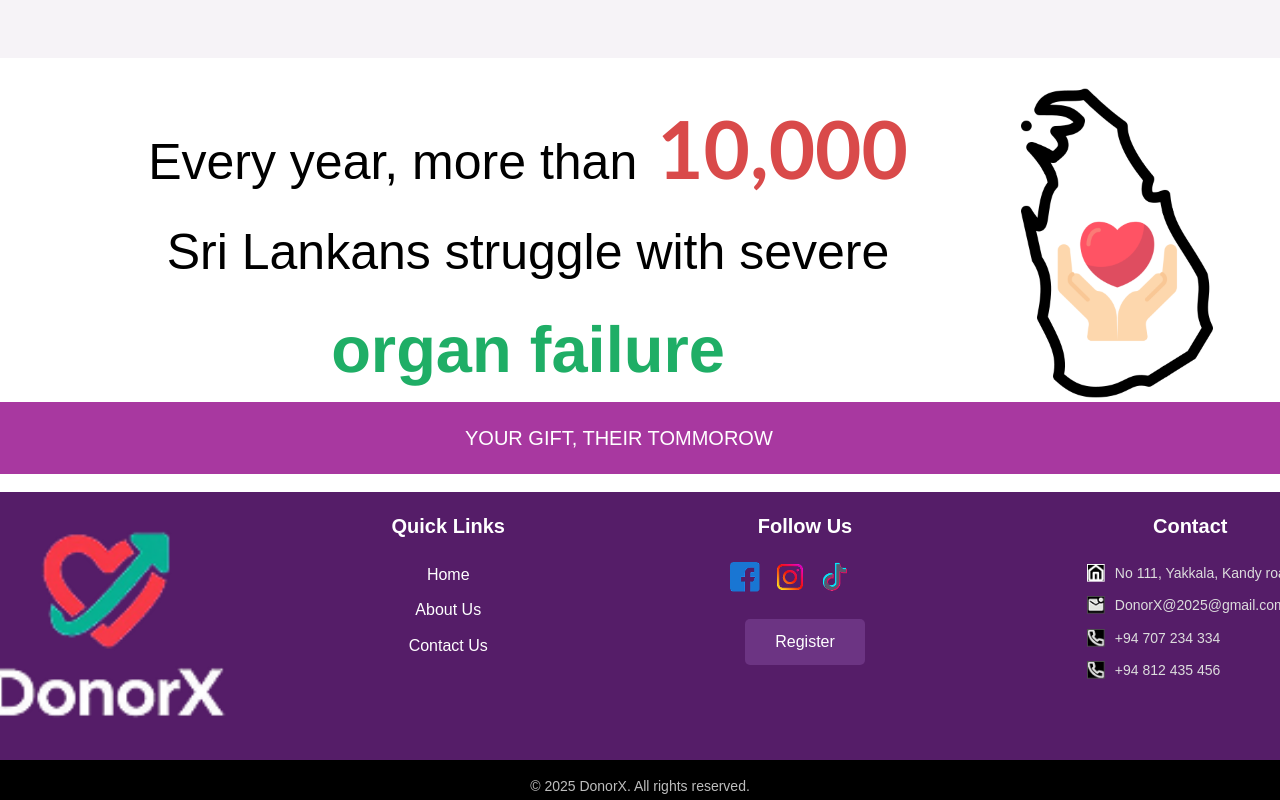
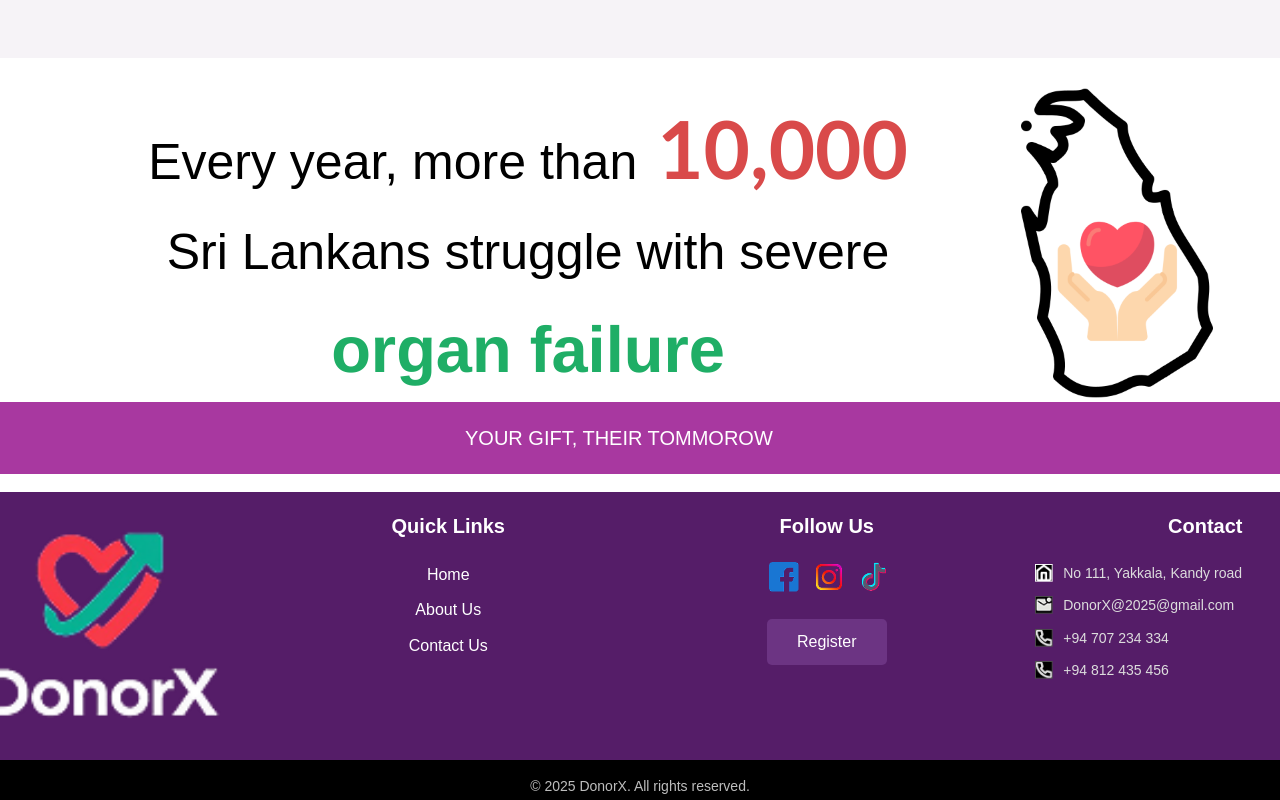
Before and after one commit to EpochBioSynthe/donorx_frontend, a React (Create React App) app: page / in a window 1280 px wide. Shown: the part 2578-3378 px from the top of the page. Built offline with nearby package versions, Linux system fonts and the light colour scheme.

Commit message:
adjust footer width

```diff
--- a/src/css/Footer.css
+++ b/src/css/Footer.css
@@ -18,8 +18,10 @@
 .footer-col {
     /* තීරු අතර පරතරය */
     margin-bottom: 30px;
-    min-width: 180px; /* අවම පළල */
+    min-width: 365px; /* අවම පළල */
     padding: 0 15px; /* තීරු අතර ඉඩ */
+    padding-left: 10px;
+
 }
 
 .footer-col h3 {
@@ -27,6 +29,7 @@
     margin-bottom: 20px;
     color: white; /* ශීර්ෂ වර්ණය */
     font-weight: 600;
+
 }
 
 /* --------------------- LOGO / BRANDING --------------------- */
@@ -63,6 +66,7 @@
     display: flex;
     gap: 15px;
     margin-bottom: 20px; /* Register button එකෙන් වෙන් කිරීමට */
+    margin-left: 112px;
 }
 
 .social-icons img {
--- a/src/pages/RecipientRegistration.jsx
+++ b/src/pages/RecipientRegistration.jsx
@@ -2,7 +2,8 @@ import React, { useState } from "react";
 import { Link, useNavigate } from "react-router-dom"; // useNavigate import කර ඇත
 import '../css/RecipientRegistration.css'; // CSS ගොනුව ආයාත කර ඇත.
 // SuccessMessage.jsx තවදුරටත් අවශ්‍ය නැත.
-
+import Navbar from '../components/Navbar';
+import '../css/Navbar.css';
 export default function RecipientRegistration(){
     // useNavigate hook එක භාවිතා කිරීම
     const navigate = useNavigate();
```
